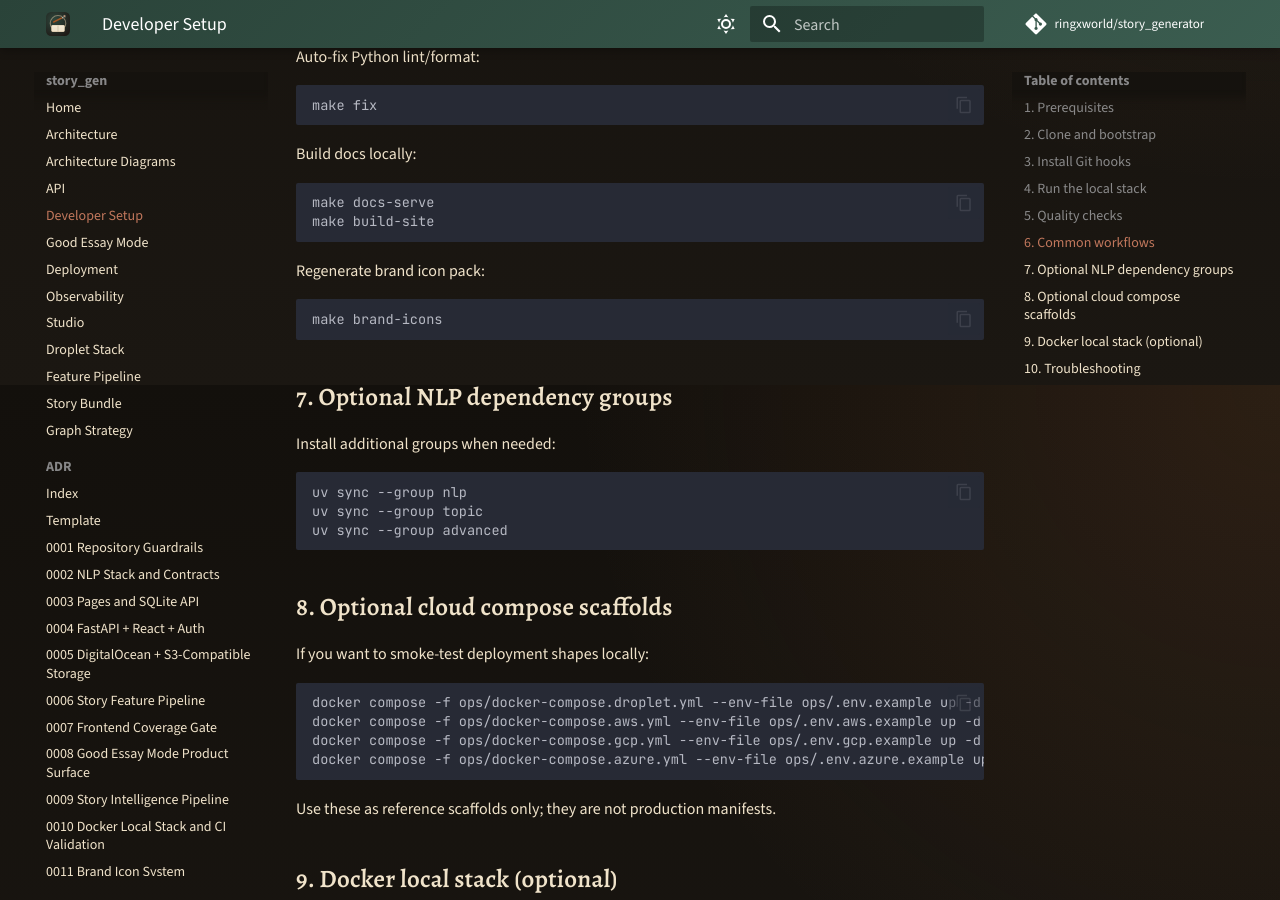
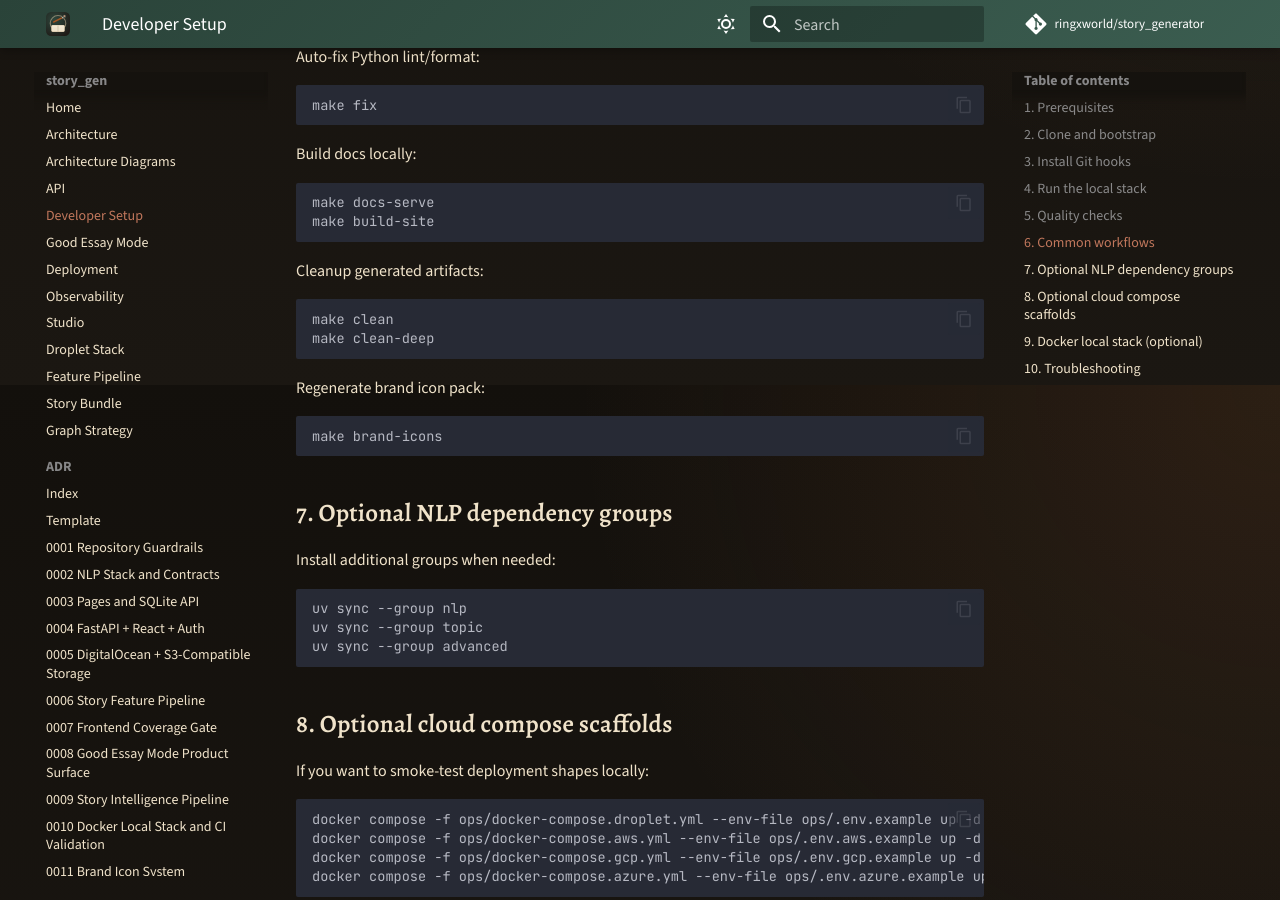
Before and after one commit to ringxworld/story_generator, an MkDocs documentation site: the page built from docs/developer_setup.md, in a window 1280 px wide and 900 px high, scrolled down 3215 px. Built offline with MkDocs 1.6.1 and Material for MkDocs 9.7.7, drawn with Linux system fonts in a browser that asks for light colours; comment, search, counter and statistics services are not loaded.

Commit message:
Add repo hygiene controls for line endings and cleanup targets

````diff
--- a/docs/developer_setup.md
+++ b/docs/developer_setup.md
@@ -165,6 +165,13 @@ make docs-serve
 make build-site
 ```
 
+Cleanup generated artifacts:
+
+```bash
+make clean
+make clean-deep
+```
+
 Regenerate brand icon pack:
 
 ```bash
````
Also changed, not shown: README.md (+7 -0 lines), 2 other files.
